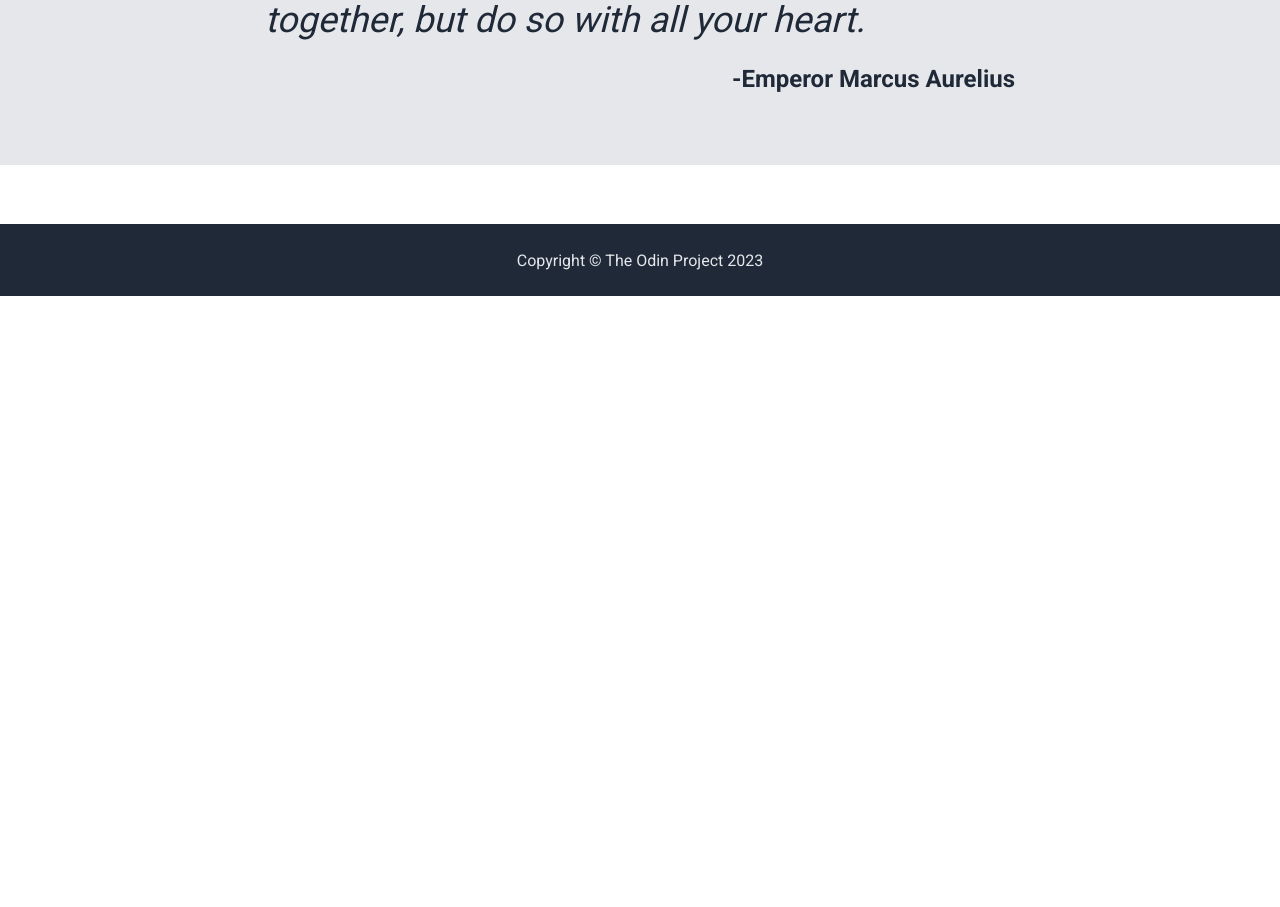
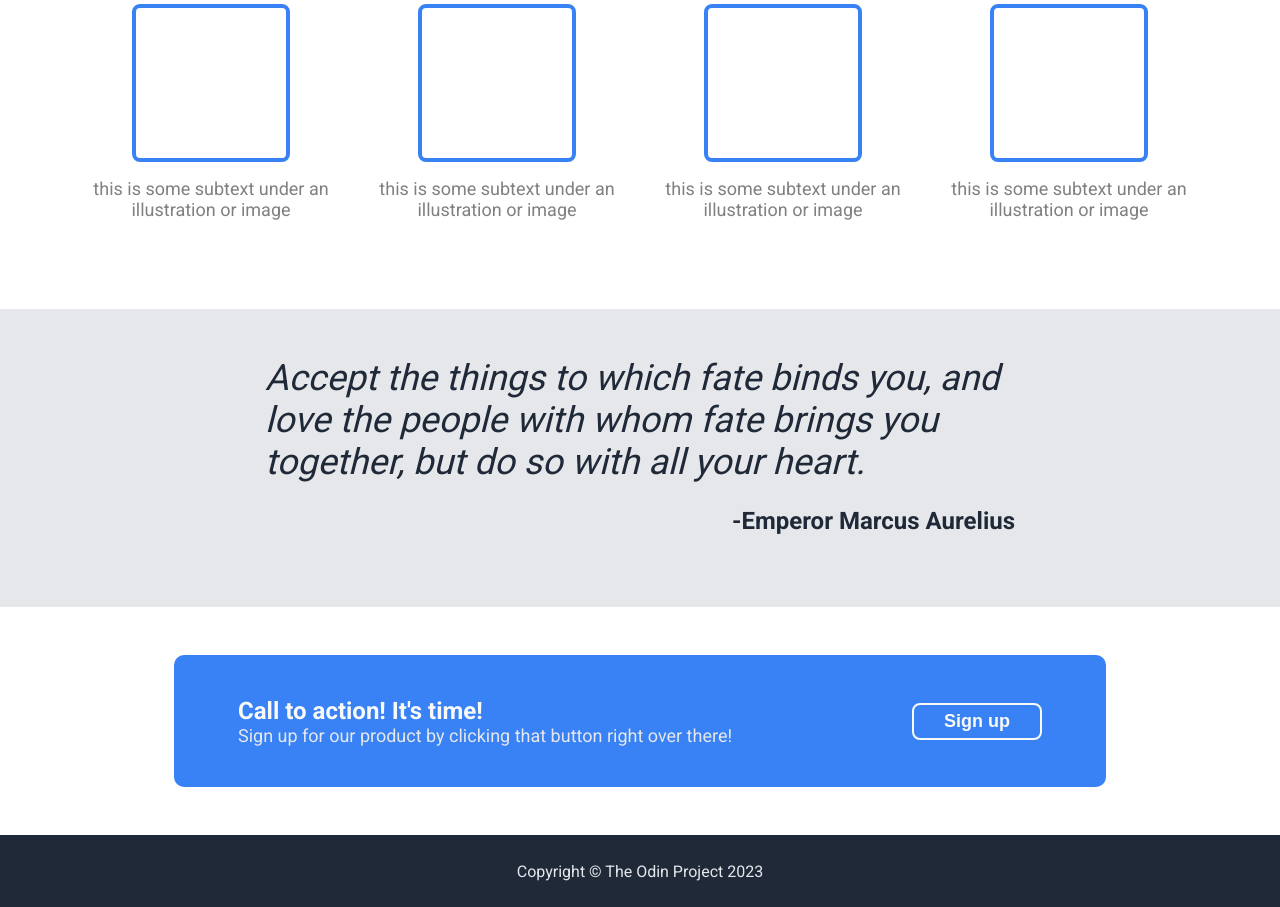
Before and after one commit to igorngo/first-landing-page, a plain HTML site: page index.html in a window 1280 px wide. Shown: the part 504-1411 px from the top of the page. Before the commit the page ends 800 px from the top, so only its background shows below. Drawn offline with Linux system fonts and the light colour scheme.

Commit message:
Add the structure to the index.html file and style it updating the style.css file.

```diff
--- a/index.html
+++ b/index.html
@@ -39,7 +39,27 @@
         </div>
 
         <div class="section2">
-
+            <div class="s2title">
+                Some random information.
+            </div>
+            <div class="s2box">
+                <div class="infobox">
+                    <div class="s2image"></div>
+                    <div class="s2text">this is some subtext under an illustration or image</div>
+                </div>
+                <div class="infobox">
+                    <div class="s2image"></div>
+                    <div class="s2text">this is some subtext under an illustration or image</div>
+                </div>
+                <div class="infobox">
+                    <div class="s2image"></div>
+                    <div class="s2text">this is some subtext under an illustration or image</div>
+                </div>
+                <div class="infobox">
+                    <div class="s2image"></div>
+                    <div class="s2text">this is some subtext under an illustration or image</div>
+                </div>
+            </div>
         </div>
 
         <div class="section3">
@@ -52,7 +72,19 @@
         </div>
 
         <div class="section4">
-
+            <div class="modal">
+                <div class="s4box1">
+                    <div class="s4title">
+                        Call to action! It's time!
+                    </div>
+                    <div class="s4text">
+                        Sign up for our product by clicking that button right over there!
+                    </div>
+                </div>
+                <div class="s4box2">
+                    <button class="s2button">Sign up</button>
+                </div>
+            </div>
         </div>
     </div>
 
--- a/style.css
+++ b/style.css
@@ -1,9 +1,8 @@
 @import url('https://fonts.googleapis.com/css2?family=Roboto:wght@400;700&display=swap');
 
 body {
-    height: 100vh;
+    height: 100%;
     margin: 0;
-    overflow: hidden;
     font-family: Roboto, sans-serif;
     display: flex;
     flex-direction: column;
@@ -63,8 +62,23 @@ a {
     gap: 48px;
 }
 
+.section2 {
+    display: flex;
+    flex-direction: column;
+    align-items: center;
+    justify-content: center;
+    padding: 48px 0;
+}
+
 .section3 {
     background-color: #e5e7eb;
+    display: flex;
+    align-items: center;
+    justify-content: center;
+    padding: 48px;
+}
+
+.section4 {
     display: flex;
     align-items: center;
     justify-content: center;
@@ -111,11 +125,18 @@ a {
     border: 2px solid #3882F6;
 }
 
+.s2button {
+    background-color: #3882F6;
+    color: #f9faf8;
+    border: 2px solid #f9faf8;
+}
+
 button {
     cursor: pointer;
     padding: 6px 30px;
     border-radius: 8px;
     font-weight: 900;
+    font-size: 18px;
 }
 
 .s1box2 {
@@ -127,3 +148,67 @@ button {
     align-items: center;
     justify-content: center;
 }
+
+.modal {
+    background: #3882F6;
+    width: 900px;
+    height: 100px;
+    border-radius: 10px;
+    padding: 16px;
+    display: flex;
+    justify-content: space-between;
+    align-items: center;
+}
+
+.s4title {
+    font-size: 24px;
+    font-weight: 900;
+    color: #f9faf8;
+}
+
+.s4text {
+    font-size: 18px;
+    color: #e5e7eb;
+}
+
+.s4box1,
+.s4box2 {
+    padding: 0 48px;
+}
+
+.s2title {
+    font-size: 36px;
+    font-weight: 900;
+    color: #1f2937;
+}
+
+.s2text {
+    font-size: 18px;
+    color: grey;
+}
+
+.s2box {
+    display: flex;
+    align-items: center;
+    justify-content: center;
+    gap: 36px;
+}
+
+.infobox {
+    display: flex;
+    flex-direction: column;
+    height: 250px;
+    width: 250px;
+    align-items: center;
+    justify-content: center;
+    text-align: center;
+    gap: 16px;
+    padding: 24px 0;
+}
+
+.s2image{
+    width: 150px;
+    height: 150px;
+    border: 4px solid #3882F6;
+    border-radius: 8px;
+}
```
